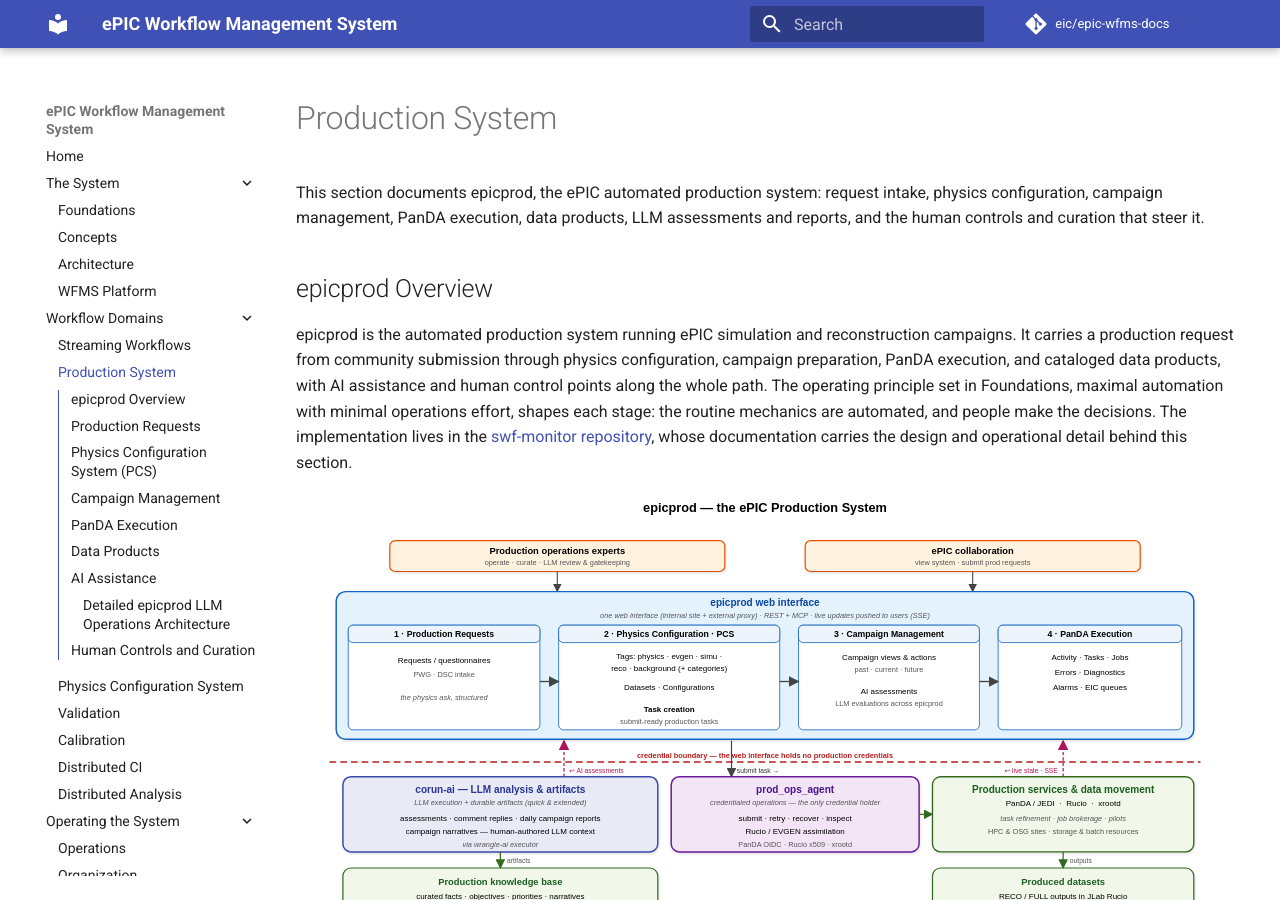
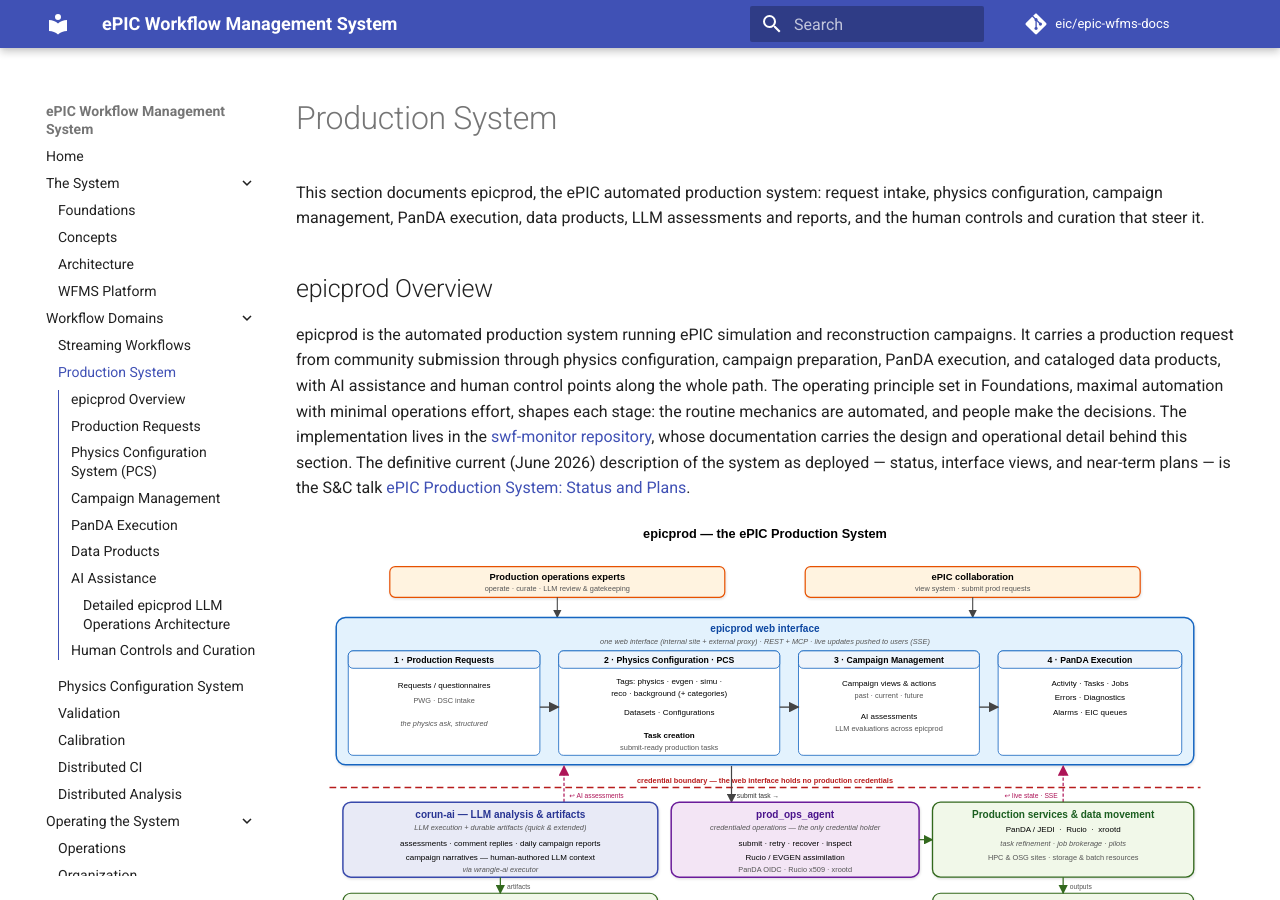
Before and after one commit to eic/epic-wfms-docs, an MkDocs documentation site: the page built from docs/production.md, in a window 1280 px wide and 900 px high. Built offline with MkDocs 1.6.1 and Material for MkDocs 9.7.7, drawn with Linux system fonts in a browser that asks for light colours; comment, search, counter and statistics services are not loaded.

Commit message:
Add June 2026 production talk and bot demo video references
Co-Authored-By: Claude Fable 5 <noreply@anthropic.com>

```diff
--- a/docs/production.md
+++ b/docs/production.md
@@ -12,7 +12,9 @@ cataloged data products, with AI assistance and human control points along the w
 in Foundations, maximal automation with minimal operations effort, shapes each stage: the routine mechanics are
 automated, and people make the decisions. The implementation lives in the
 [swf-monitor repository](https://github.com/BNLNPPS/swf-monitor), whose documentation carries the design and
-operational detail behind this section.
+operational detail behind this section. The definitive current (June 2026) description of the system as deployed —
+status, interface views, and near-term plans — is the S&C talk
+[ePIC Production System: Status and Plans](https://docs.google.com/presentation/d/1Mhc5Isfq0dKOqYbf7fdFQvu7tM86gsKLYx542aYVL0U/edit).
 
 [![epicprod production system](diagrams/epicprod_system.svg)](diagrams/epicprod_system.svg)
 
```
Also changed, not shown: docs/platform.md (+3 -1 lines), docs/reference.md (+2 -0 lines).
